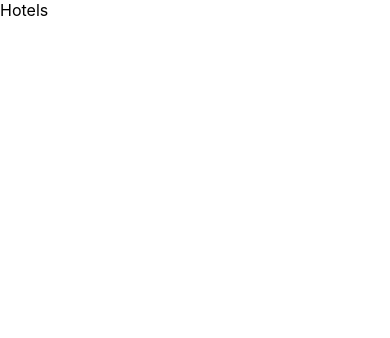
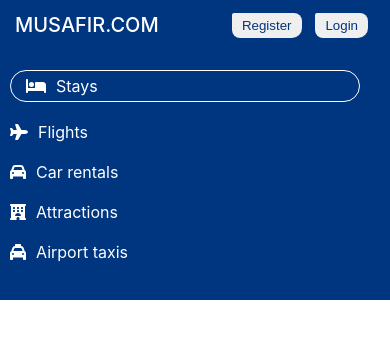
Before and after one commit to mnin-nahid/musafir-booking, a React (Create React App) app in the folder client_code/: page /hotels in a window 390 px wide. Shown: the top 338 px of the page. Built offline with nearby package versions, Linux system fonts and the light colour scheme.

Commit message:
fix hotels page header style

```diff
--- a/client_code/src/components/Header/index.jsx
+++ b/client_code/src/components/Header/index.jsx
@@ -6,10 +6,10 @@
 import HeaderSearch from './HeaderSearch';
 import './index.scss';
 
-const Header = () => {
+const Header = ({type}) => {
 
     return (
-        <div className="header">
+        <div className={type === "hotels" ? "header hotelsMode" :  "header"}>
             <div className="headerContainer">
                 <div className="headerList">
                     <div className="headerListItem active">
@@ -33,6 +33,9 @@
                         <span>Airport taxis</span>
                     </div>
                 </div>
+                {
+                    type !== "hotels" &&
+                    <>
                     <div className='headerTitle'>
                         <h1 className="headerText">Find your next stay</h1>
                         <p className="headerDesc">Search low prices on hotels, homes and much more...</p>
@@ -41,6 +44,7 @@
 
                         < HeaderSearch />
                     </div>
+                </>}
             </div>
         </div>
     )
--- a/client_code/src/components/Header/index.scss
+++ b/client_code/src/components/Header/index.scss
@@ -159,10 +159,22 @@
 
 //mobile responsive
 @media screen and (max-width: 767px) {
+
+    .header.hotelsMode {
+        height: 250px;
+
+        .headerContainer {
+            height: 235px;
+        }
+
+    }
     .header {
         height: 420px;
 
+
+
         .headerContainer {
+            height: 300px;
 
             .headerList {
                 display: flex;
@@ -225,6 +237,8 @@
                 }
             }
         }
+
+
     }
 
 }
--- a/client_code/src/pages/Hotels/index.jsx
+++ b/client_code/src/pages/Hotels/index.jsx
@@ -1,7 +1,12 @@
-import React from 'react'
+import React from 'react';
+import Header from '../../components/Header';
+import Navbar from '../../components/Navbar';
 
 export default function index() {
   return (
-    <div>Hotels</div>
+    <div>
+      <Navbar />
+      <Header type="hotels"/>
+    </div>
   )
 }
```
Lines whose indentation alone changed are shown as unchanged.
